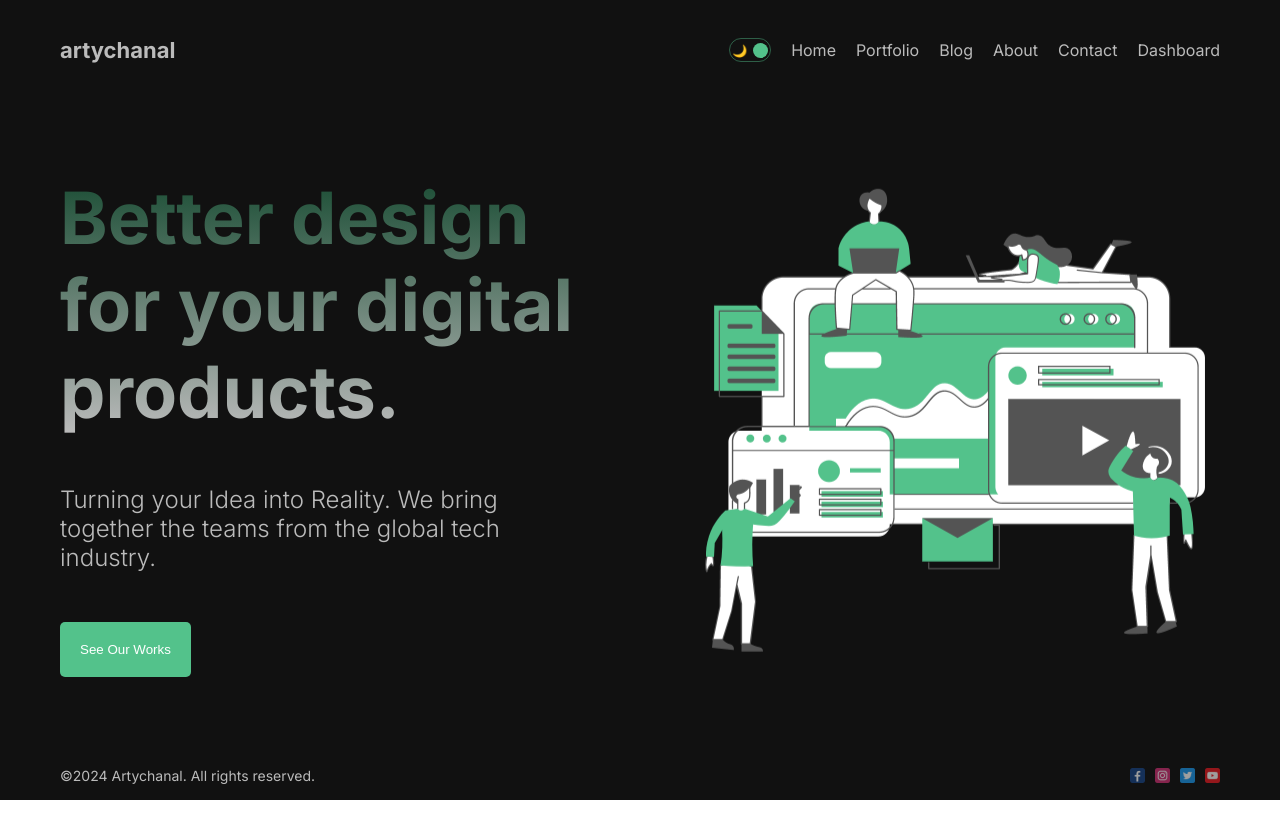
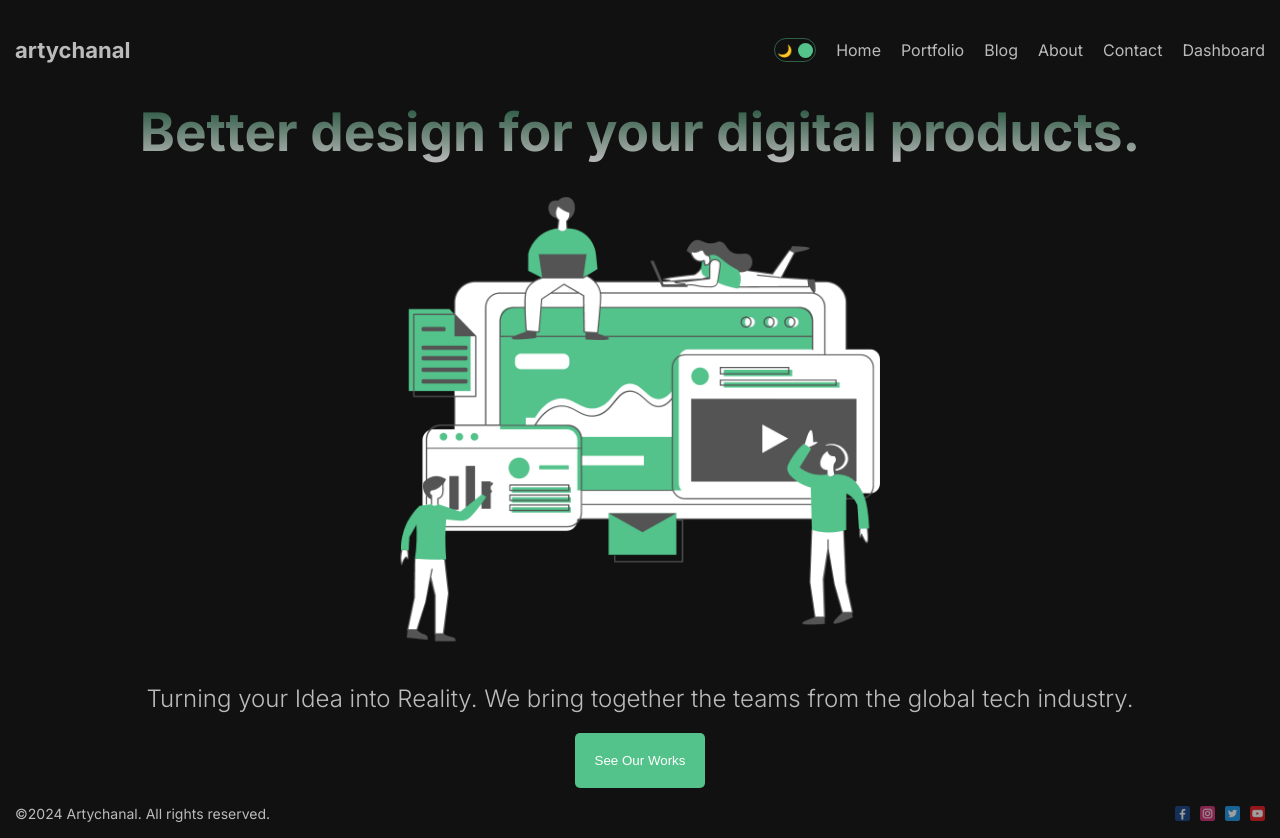
Before and after one commit to Artychanal/next_js_turtotial, a Next.js app: page / in a window 1280 px wide. Before the commit the page ends 800 px from the top, so only its background shows below. Built offline with nearby package versions, Linux system fonts and the light colour scheme; no server answers.

Commit message:
add styles to Home

```diff
--- a/src/app/globals.css
+++ b/src/app/globals.css
@@ -10,12 +10,16 @@ body {
     overflow-x: hidden;
 }
 
+body {
+    min-width: 320px;
+}
+
 a {
     text-decoration: none;
     color: inherit;
 }
 
-.theme{
+.theme {
     transition: 1s all ease;
 }
 
@@ -33,7 +37,7 @@ a {
     max-width: 1366px;
     min-height: 100vh;
     margin: 0 auto;
-  padding: 0 60px;
+    padding: 0 15px;
     display: flex;
     flex-direction: column;
     justify-content: space-between;
--- a/src/app/page.jsx
+++ b/src/app/page.jsx
@@ -1,22 +1,37 @@
-import Image from "next/image";
-import styles from "./page.module.css";
-import Hero from '/public/hero.png'
-import Button from "@/components/Button/Button";
+'use client';
+import Image from 'next/image';
+import styles from './page.module.css';
+import Hero from '/public/hero.png';
+import Button from '@/components/Button/Button';
+import useWindowWidth from '@/components/useWindowWidth';
 
 export default function Home() {
+    const windowWidth = useWindowWidth();
+
     return (
         <div className={styles.container}>
             <div className={styles.item}>
                 <h1 className={styles.title}>Better design for your digital products.</h1>
+                {windowWidth > 1280 ? (
+                    ''
+                ) : (
+                    <div className={styles.item}>
+                        <Image src={Hero} alt="Home" className={styles.img} />
+                    </div>
+                )}
                 <p className={styles.desc}>
-          Turning your Idea into Reality. We bring together the teams
-          from the global tech industry.
+                    Turning your Idea into Reality. We bring together the teams from the global tech
+                    industry.
                 </p>
                 <Button url="/portfolio" text="See Our Works" />
             </div>
+            {windowWidth > 1280 ? (
                 <div className={styles.item}>
-        <Image src={Hero} alt="Home" className={styles.img}/>
+                    <Image src={Hero} alt="Home" className={styles.img} />
                 </div>
+            ) : (
+                ''
+            )}
         </div>
     );
 }
--- a/src/app/page.module.css
+++ b/src/app/page.module.css
@@ -1,7 +1,7 @@
 .container {
     display: flex;
     align-items: center;
-  gap: 100px;
+    gap: 50px;
 }
 
 .item {
@@ -12,7 +12,7 @@
 }
 
 .title {
-  font-size: 72px;
+    font-size: clamp(32px, 72px / 2 + 1.3363028953vw, 72px);
     background: linear-gradient(to bottom, #194c33, #bbb);
     -webkit-background-clip: text;
     -webkit-text-fill-color: transparent;
@@ -20,9 +20,27 @@
 
 .img {
     width: 100%;
-  height: 500px;
     object-fit: contain;
     animation: move 3s infinite ease alternate;
+    height: 500px;
+}
+
+@media (max-width: 1280px) {
+    .title {
+        text-align: center;
+    }
+    .img {
+        width: 100%;
+        height: auto;
+        max-width: 480px;
+    }
+    .item {
+        gap: 20px;
+        align-items: center;
+    }
+    .item p {
+        text-align: center;
+    }
 }
 
 @keyframes move {
@@ -34,8 +52,7 @@
     }
 }
 
-
 .desc {
-  font-size: 24px;
+    font-size: clamp(18px, 24px / 2 + 1.3363028953vw, 24px);
     font-weight: 300;
 }
--- /dev/null
+++ b/src/components/useWindowWidth.jsx
@@ -0,0 +1,23 @@
+'use client';
+import { useState, useEffect } from 'react';
+
+const useWindowWidth = () => {
+    const [windowWidth, setWindowWidth] = useState(0);
+
+    useEffect(() => {
+        const handleResize = () => setWindowWidth(window.innerWidth);
+
+        // Устанавливаем начальную ширину
+        handleResize();
+
+        // Добавляем слушатель на событие 'resize'
+        window.addEventListener('resize', handleResize);
+
+        // Убираем слушатель при размонтировании компонента
+        return () => window.removeEventListener('resize', handleResize);
+    }, []);
+
+    return windowWidth;
+};
+
+export default useWindowWidth;
```
Lines whose indentation alone changed are shown as unchanged.
